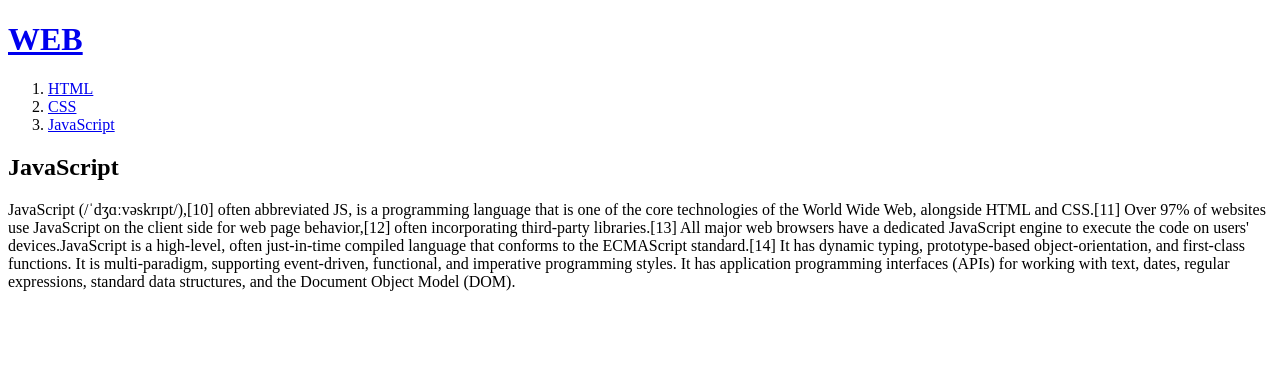
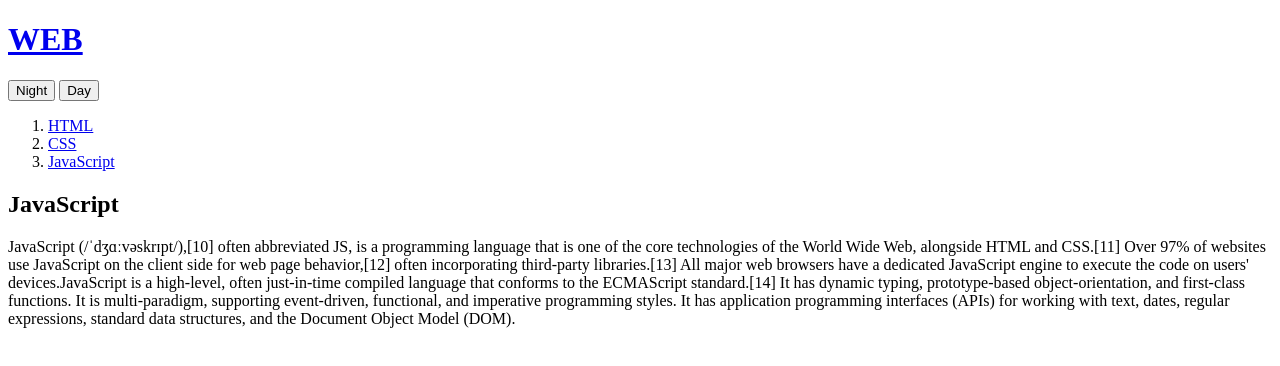
Before and after one commit to hopels/jsbasic, a plain HTML site: page 3.html in a window 1280 px wide. Drawn offline with Linux system fonts and the light colour scheme.

Commit message:
input 추가

```diff
--- a/3.html
+++ b/3.html
@@ -7,6 +7,10 @@
 </head>
 <body>
   <h1><a href="index.html">WEB</a></h1>
+  <input type="button" value="Night" onclick="document.querySelector('body').style.backgroundColor = 'black';
+  document.querySelector('body').style.color = 'white';">
+  <input type="button" value="Day"  onclick="document.querySelector('body').style.backgroundColor = 'white';
+  document.querySelector('body').style.color = 'black';">
     <ol>
       <li><a href="1.html">HTML</a></li>
       <li><a href="2.html">CSS</a></li>
```
Also changed, not shown: ex2.html (+1 -1 lines).
